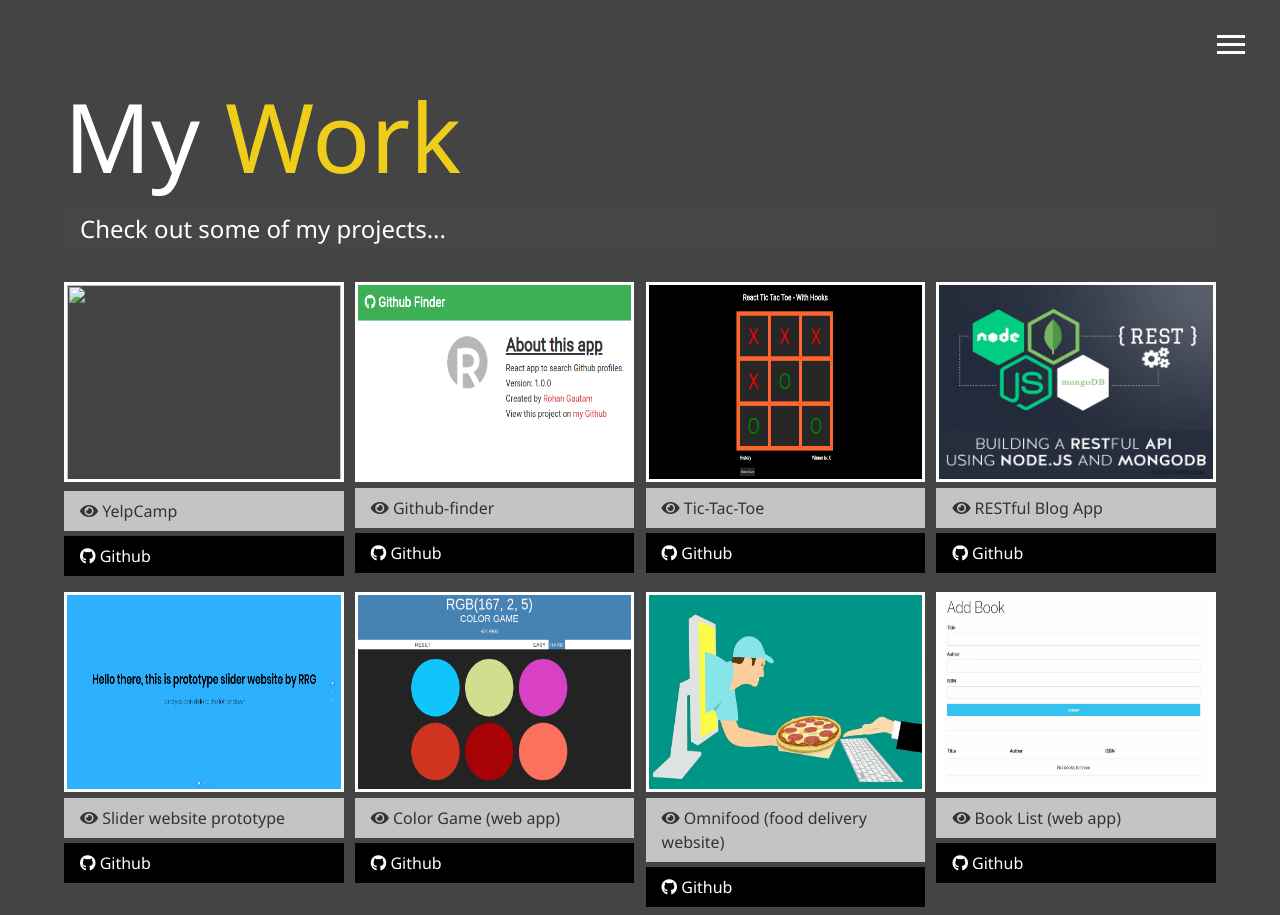
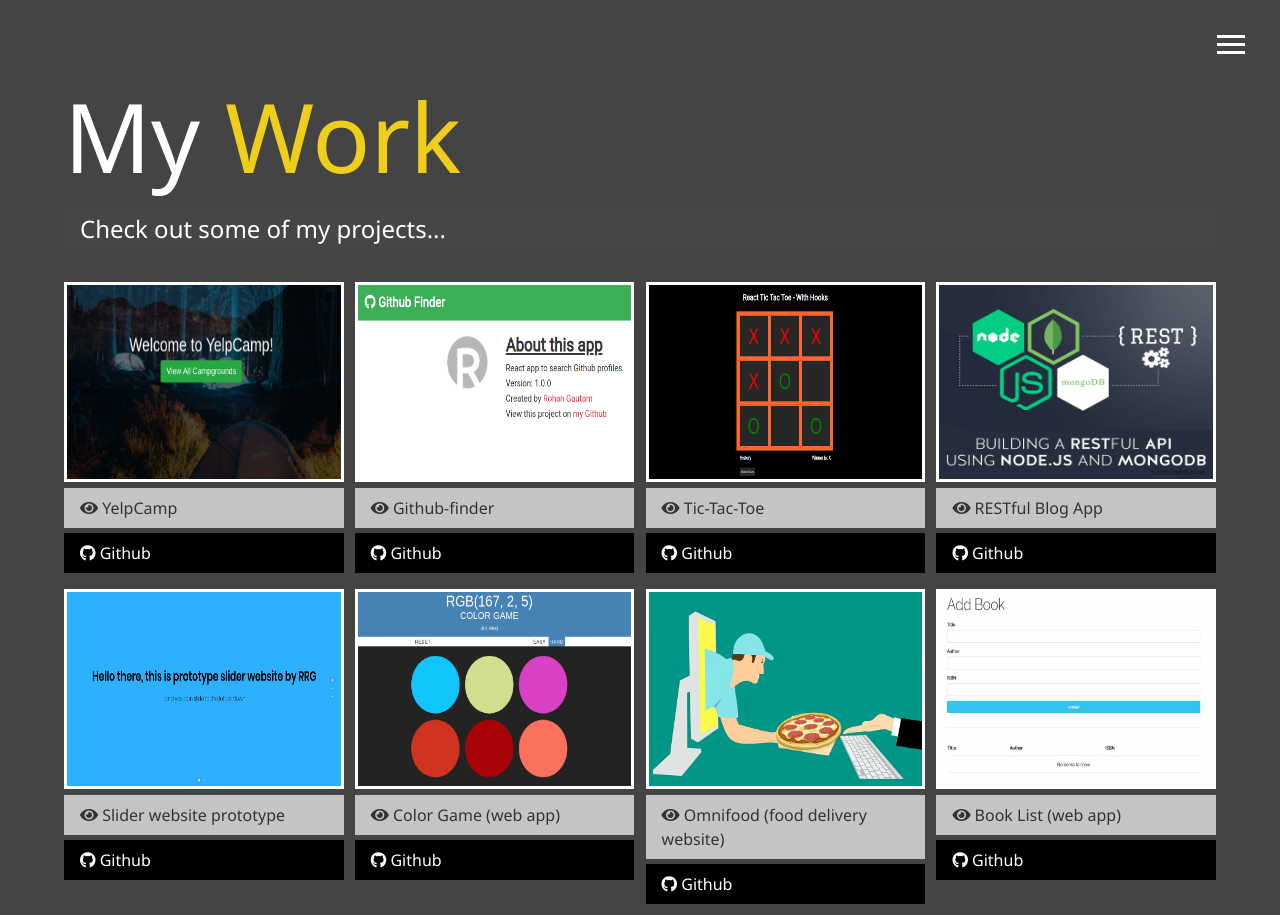
Before and after one commit to RohanRajGautam/rrg, a website: page dist/work.html in a window 1280 px wide. Shown: the top 915 px of the page. Drawn offline with Linux system fonts and the light colour scheme.

Commit message:
new project added

```diff
--- a/dist/work.html
+++ b/dist/work.html
@@ -63,7 +63,7 @@
       <div class="projects">
         <div class="item">
           <a href="https://rrg-yelpcamp.herokuapp.com/" target="_blank">
-            <img src="img/projects/yelpcamp.png alt="Project" />
+            <img src="img/projects/yelpcamp.png" alt="Project" />
           </a>
           <a
             href="https://rrg-yelpcamp.herokuapp.com/"
```
